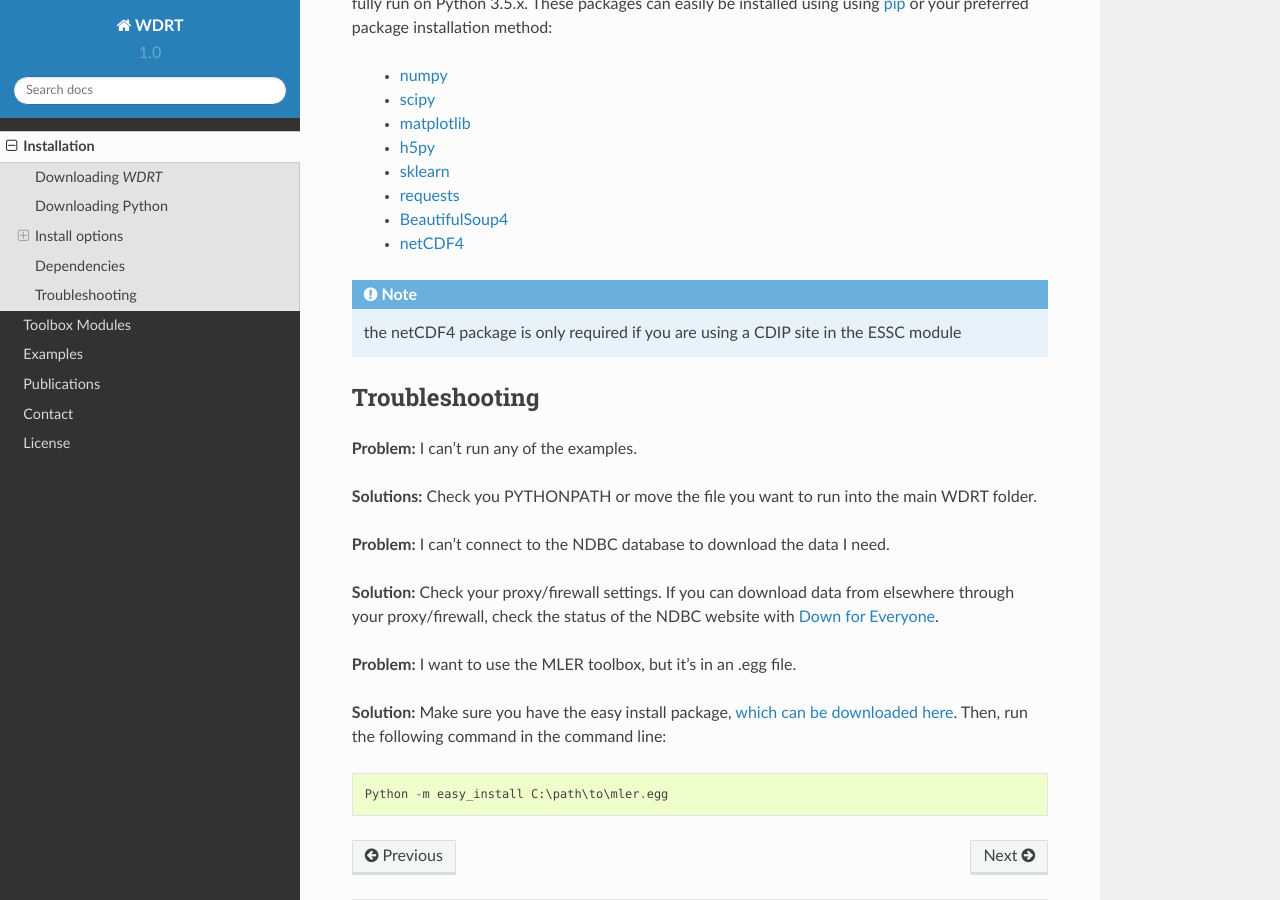
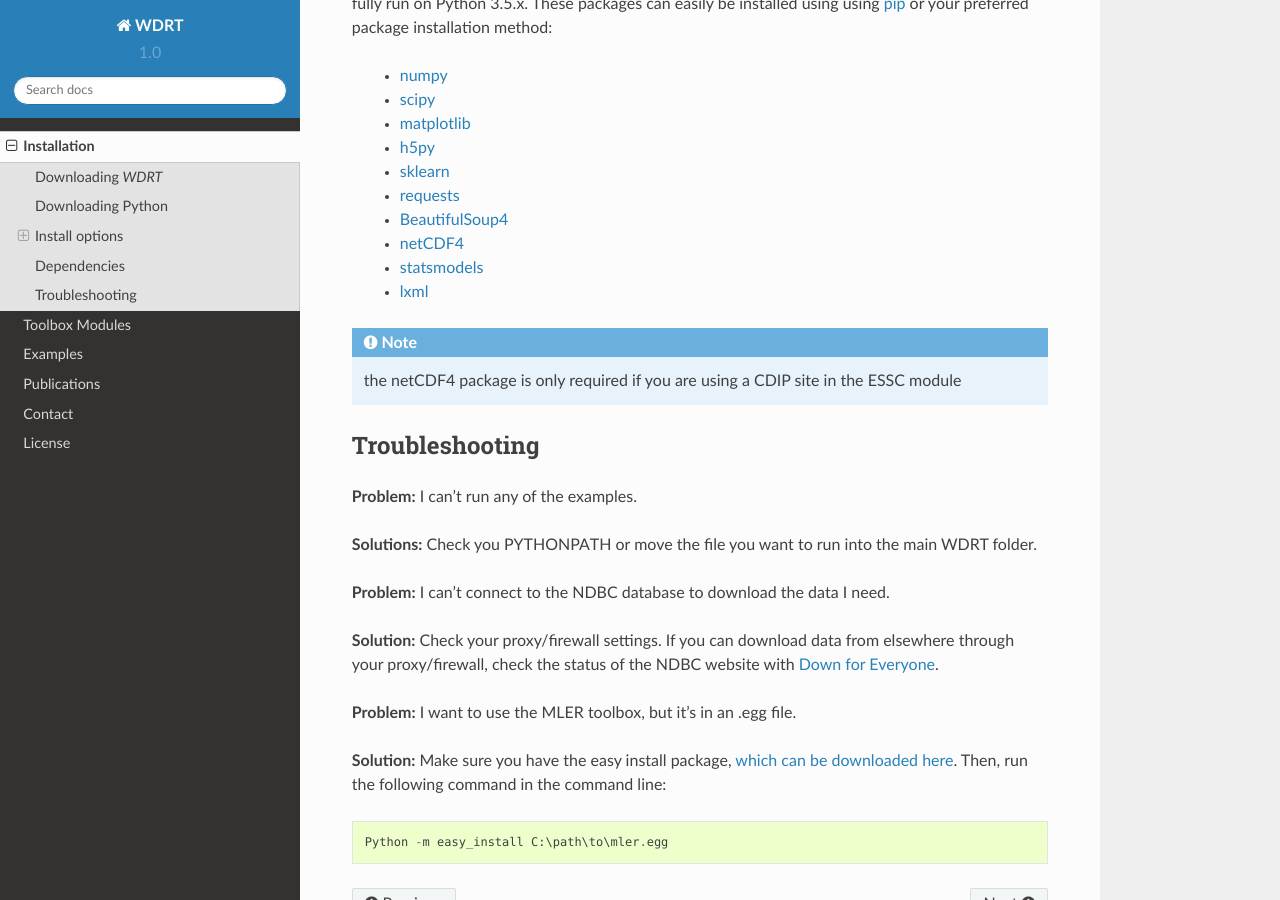
Before and after one commit to WEC-Sim/WDRT, a Sphinx documentation site: the page built from doc/installation.rst, in a window 1280 px wide and 900 px high, scrolled down 2926 px. Built offline with Sphinx 7.4.7 and the Read the Docs theme 2.0.0, drawn with Linux system fonts in a browser that asks for light colours.

Commit message:
Add additional dependencies to documentation and setup file

```diff
--- a/doc/installation.rst
+++ b/doc/installation.rst
@@ -105,6 +105,8 @@ These packages can easily be installed using using `pip <https://pypi.python.org
 	* `requests <http://docs.python-requests.org/en/master/>`_
 	* `BeautifulSoup4 <https://www.crummy.com/software/BeautifulSoup/>`_
 	* `netCDF4  <http://unidata.github.io/netcdf4-python/>`_
+	* `statsmodels <http://www.statsmodels.org/>`_
+	* `lxml <http://lxml.de/>`_
 
 .. Note::
 
--- a/setup.py
+++ b/setup.py
@@ -5,6 +5,6 @@ setup(
     name = "WDRT",
     version = "1.0.0",
     url = "https://github.com/WEC-Sim/WDRT",
-    install_requires=['numpy', 'scipy', 'requests', 'bs4', 'sklearn','matplotlib','netCDF4'],
+    install_requires=['numpy', 'scipy', 'requests', 'bs4', 'sklearn','matplotlib','netCDF4', 'statsmodels', 'lxml'],
     packages=['WDRT', 'examples'],
 )
```
